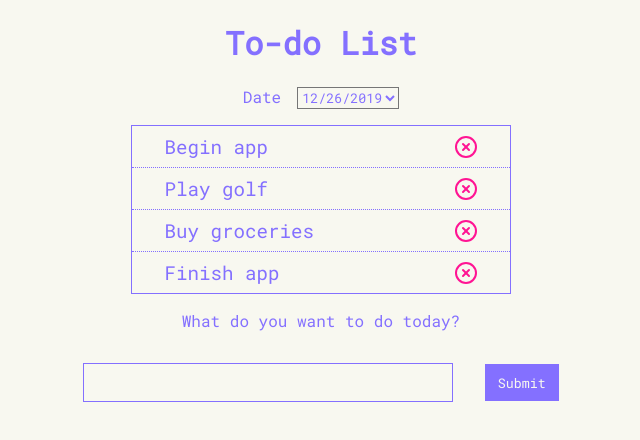
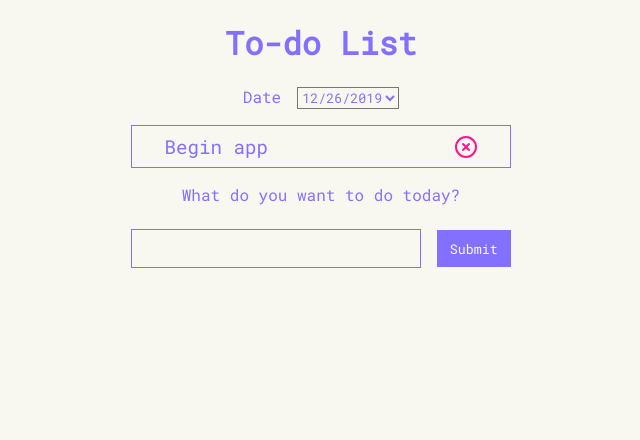
Before and after one commit to nordsk0g/todo-list-app, a React (Create React App) app: page / in a window 1280 px wide. Shown: the top 440 px of the page, without its empty margins (319-959 px from the left). Built offline with nearby package versions, Linux system fonts and the light colour scheme; data requests are answered from the project's data file.

Commit message:
tasks listed changes on date change

```diff
--- a/src/App.js
+++ b/src/App.js
@@ -7,12 +7,33 @@ import todoService from './services/todos';
 function App() {
   const [list, setList] = useState([]);
   const [newTodo, setNewTodo] = useState('');
+  const [organisedDateList, setOrganisedDateList] = useState({});
 
   useEffect(() => {
     todoService
       .getAll()
       .then(response => setList(response))
   }, [])
+
+  useEffect(() => {
+    let newList = {}
+    list.map(item => {
+            let parsedAndFormattedDate = new Date(JSON.parse(item.date)).toLocaleDateString();
+            if (newList.hasOwnProperty(parsedAndFormattedDate)) {
+                newList = {
+                    ...newList,
+                    [parsedAndFormattedDate]: [...newList[parsedAndFormattedDate], { content: item.content, id: item.id }]
+                }
+            } else {
+               newList = {
+                    ...newList,
+                    [parsedAndFormattedDate]: [{ content: item.content, id: item.id }],
+                }
+            }
+        });
+
+    setOrganisedDateList(newList)
+}, [list])
 
   const addItem = (event) => {
     event.preventDefault();
@@ -46,12 +67,10 @@ function App() {
       .catch(error => console.error(error));
   }
 
-
-
   return (
     <div className="container">
       <h1>To-do List</h1>
-      <List list={list} deleteItem={deleteItem} />
+      <List list={list} deleteItem={deleteItem} organisedDateList={organisedDateList} initialDate={Object.keys(organisedDateList)[0]} />
       <form className="todo-form" onSubmit={addItem}>
           What do you want to do today?
           <div className="input-and-button">
--- a/src/List.css
+++ b/src/List.css
@@ -62,7 +62,7 @@ ul {
     background-color: var(--primary-color);
     border: none;
     padding: 0.6rem 0.8rem;
-    margin-left: 2rem;
+    margin-left: 1rem;
 }
 
 .btn:hover {
@@ -73,11 +73,12 @@ ul {
 }
 
 .todo-form {
-
+    width: 30%;
+    margin: auto;
 }
 
 .new-task-input {
-    width: 30%;
+    width: 100%;
     padding: 0.5rem;
     font-size: 1rem;
     border: 1px solid var(--primary-color);
@@ -88,8 +89,8 @@ ul {
 }
 
 .input-and-button {
-    margin-top: 1rem;
-    padding: 1rem;
+    width: 100%;
+    margin-top: 1.5rem;
     display: flex;
     flex-direction: row;
     align-items: center;
--- a/src/components/List.js
+++ b/src/components/List.js
@@ -2,47 +2,17 @@ import React, { useState, useEffect } from 'react';
 import ListItem from './ListItem'
 import '../List.css'
 
-const List = ({ list, deleteItem }) => {
+const List = ({ list, deleteItem, organisedDateList, initialDate }) => {
     const [date, setDate] = useState();
-    const [daysTodos, setDaysTodos] = useState([]);
-    const [organisedDateList, setOrganisedDateList] = useState({});
-    // const [organisedDateList, setOrganisedDateList] = useState({})
-    // const organisedDateList = {};
-    // const getDates = (list) => {
-    //     return list.forEach(item => {
-    //         let parsedAndFormattedDate = new Date(JSON.parse(item.date)).toLocaleDateString();
-    //         if (organisedDateList.hasOwnProperty(parsedAndFormattedDate)) {
-    //             organisedDateList[parsedAndFormattedDate].push(item.content);
-    //         } else {
-    //             organisedDateList[parsedAndFormattedDate] = [];
-    //             organisedDateList[parsedAndFormattedDate].push(item.content)
-    //         }
-    //     });
-    // }
+    const [daysTodos, setDaysTodos] = useState(null);
 
     useEffect(() => {
-        let updatedObject = {}
-        list.map(item => {
-                let parsedAndFormattedDate = new Date(JSON.parse(item.date)).toLocaleDateString();
-                console.log(item.content);
-                if (updatedObject.hasOwnProperty(parsedAndFormattedDate)) {
-                    updatedObject = {
-                        ...updatedObject,
-                        [parsedAndFormattedDate]: [...updatedObject[parsedAndFormattedDate], item.content]
-                    }
-                } else {
-                   updatedObject = {
-                        ...updatedObject,
-                        [parsedAndFormattedDate]: [item.content],
-                    }
+        setDate(initialDate)
+    }, [initialDate])
 
-                }
-            });
-
-        setOrganisedDateList(updatedObject)
-    }, [list])
-
-    console.log(organisedDateList)
+    useEffect(() => {
+        setDaysTodos(organisedDateList[date]);
+    }, [organisedDateList, date])
 
     return (
         <div>
@@ -59,9 +29,12 @@ const List = ({ list, deleteItem }) => {
             </label>
 
             <ul className="todo-list">
-            {list.map((item) => (
+            {daysTodos
+            ? daysTodos.map((item) => (
                 <ListItem key={item.id} todo={item} deleteItem={() => deleteItem(item.id)}/>
-            ))}
+            ))
+            : ''
+            }
             </ul>
         </div>
     )
```
